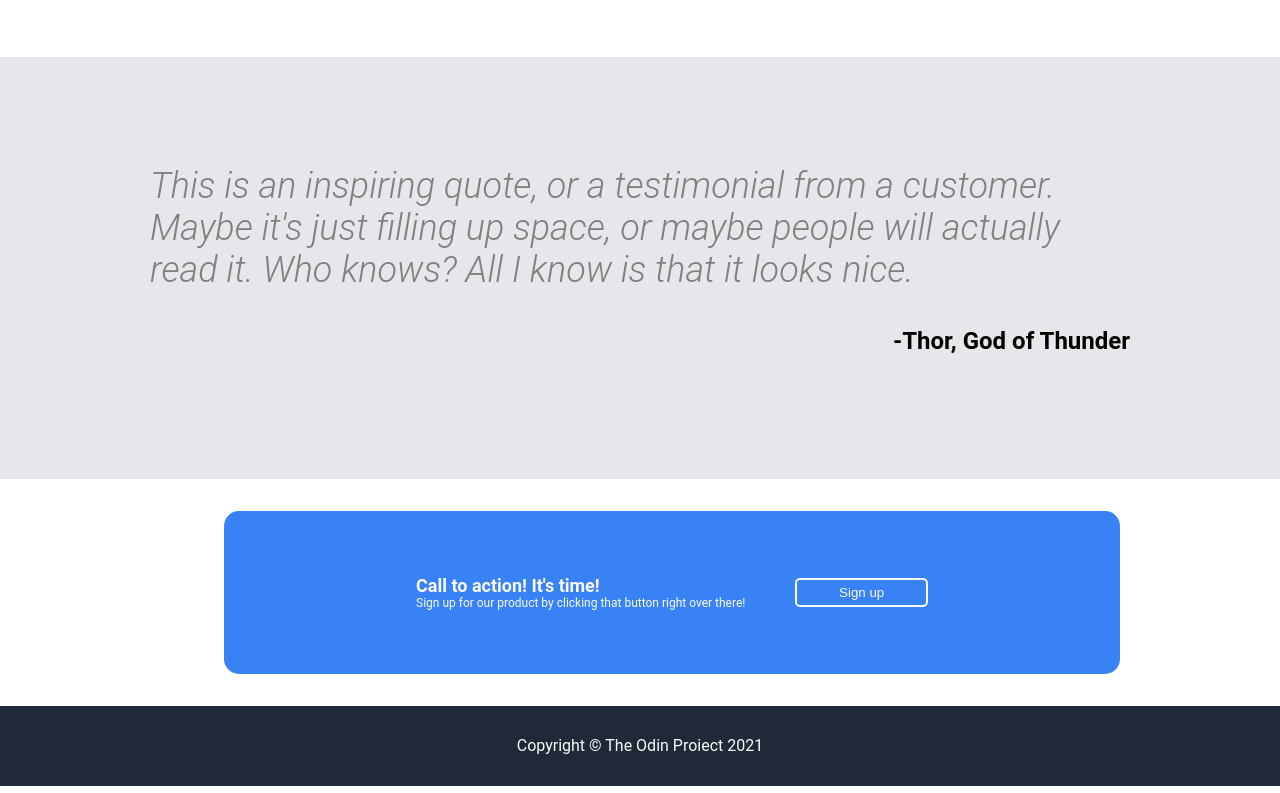
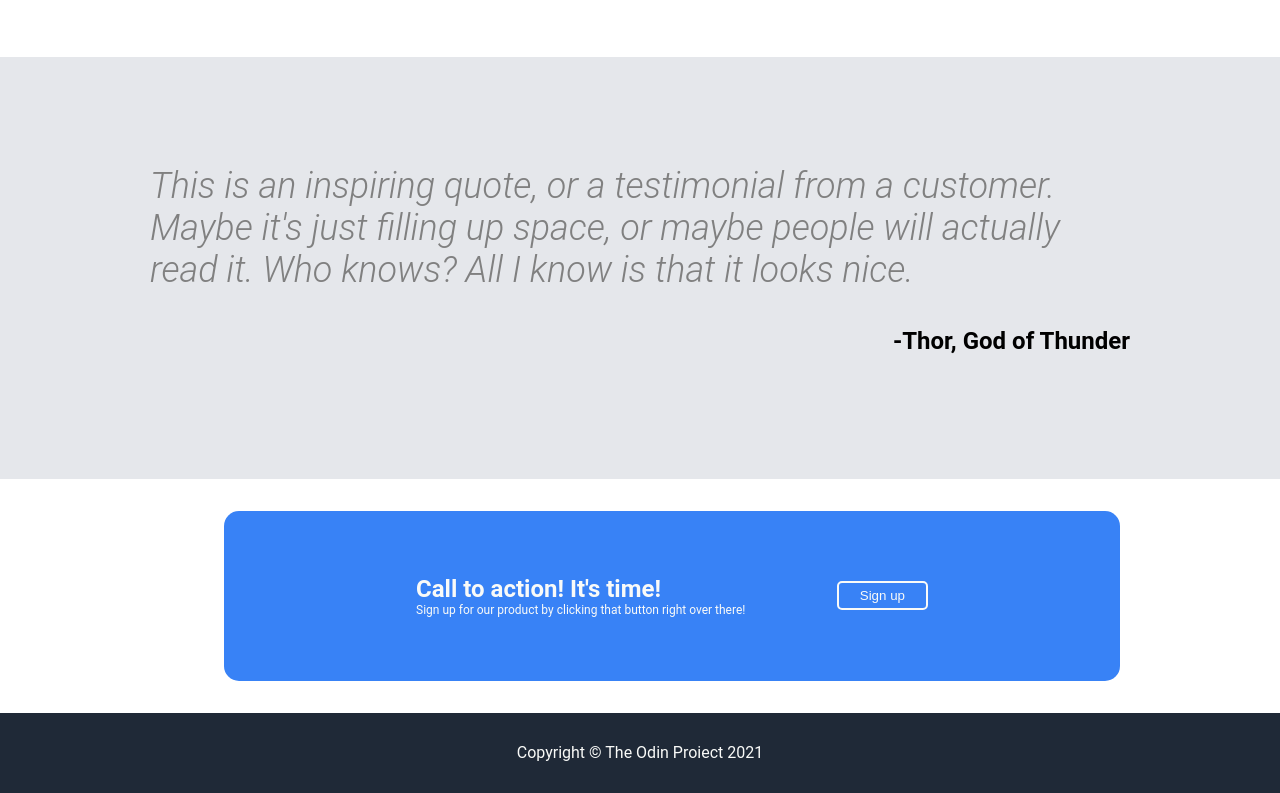
Before and after one commit to BentoEno/odin-landing-page, a plain HTML site: page index.html in a window 1280 px wide. Shown: the part 777-1570 px from the top of the page. Drawn offline with Linux system fonts and the light colour scheme.

Commit message:
tidy up cta positioning and padding

```diff
--- a/css/style.css
+++ b/css/style.css
@@ -165,7 +165,11 @@ img {
     border: solid #F9FAF8 2px;
     border-radius: 5px;
     flex: 1 1 50px;
-    padding: 5px 15px;
+    padding: 5px;
+}
+
+.text {
+    flex: 1 1 auto;
 }
 
 .text h2, .text p {
@@ -173,7 +177,7 @@ img {
 }
 
 .text h2 {
-    font-size: 18px;
+    font-size: 24px;
 }
 
 .text p {
```
